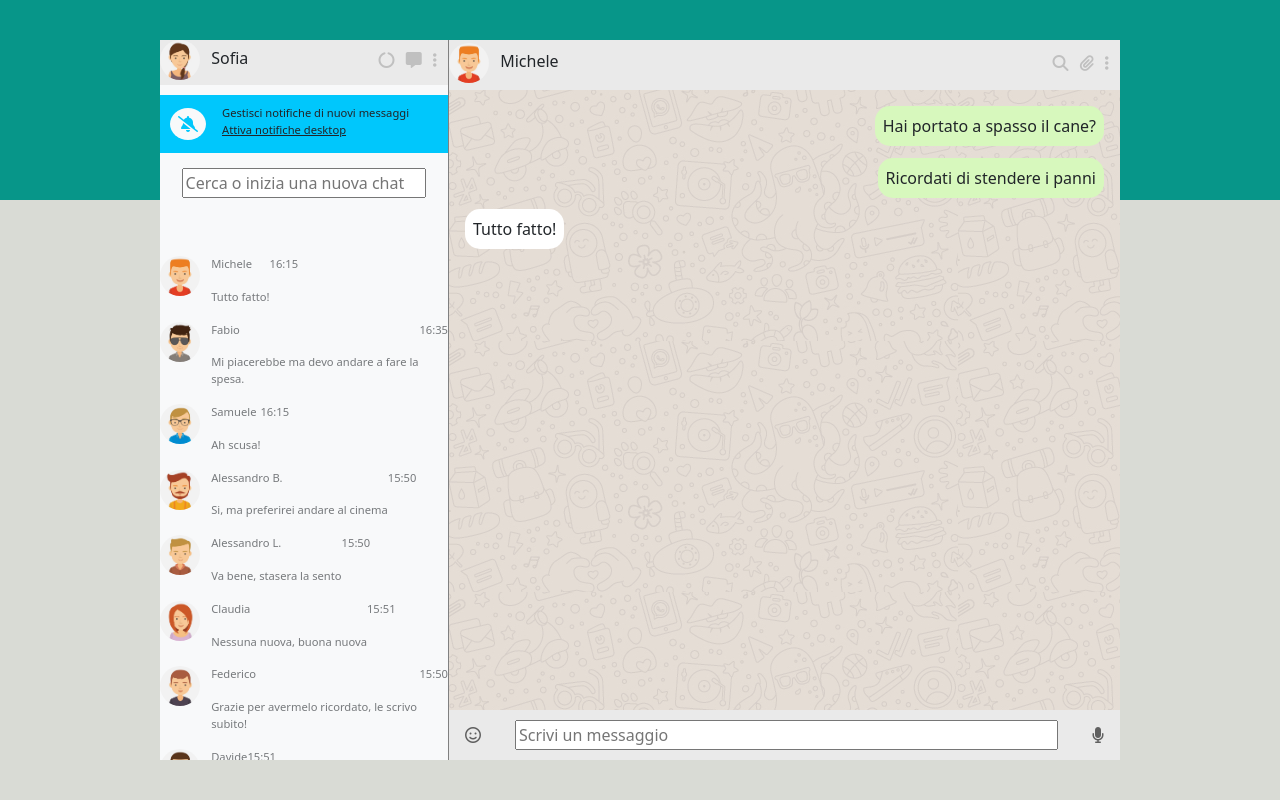
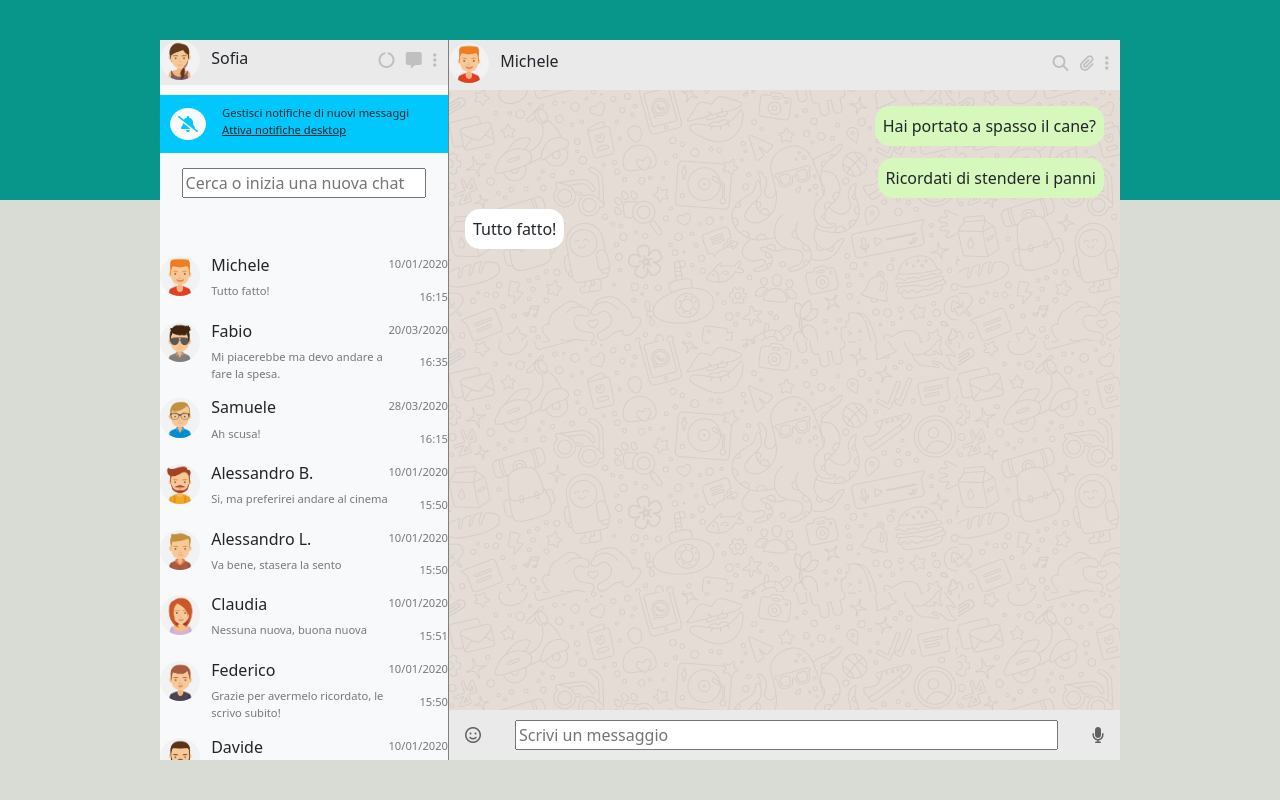
Before and after one commit to RiccardoSignorini/vue-boolzapp, a plain HTML site: page index.html in a window 1280 px wide. Drawn offline with nearby package versions, Linux system fonts and the light colour scheme.

Commit message:
sistemazione data e ora

```diff
--- a/assets/js/main.js
+++ b/assets/js/main.js
@@ -229,9 +229,14 @@ createApp({
             });
         },
 
-        // DIVISIONE DATA E ORA
-        divisionDate(i){
+        // DIVISIONE DATA E ORA (ora)
+        hours(i){
             return this.contacts[i].messages[this.contacts[i].messages.length-1].date.split(' ')[1].split(':',2).join(':')
+        },
+
+        // DIVISIONE DATA E ORA (data)
+        date(i){
+            return this.contacts[i].messages[this.contacts[i].messages.length-1].date.split(' ')[0]
         }
     }
 }).mount('#app')
--- a/index.html
+++ b/index.html
@@ -49,17 +49,20 @@
                     </div>
                     <!-- LISTA CHAT -->
                     <div id="chat-list">
-                        <div id="person" class="d-flex" v-for="(element,index) in contacts" :key="index" @click="chatSelection(index)" :class="element.visible==false ? 'd-none':''">
-                            <div>
-                                <img :src="element.avatar" alt="">
+                        <div id="person" class="d-flex justify-content-between" v-for="(element,index) in contacts" :key="index" @click="chatSelection(index)" :class="element.visible==false ? 'd-none':''">
+                            <div class="d-flex">
+                                <div>
+                                    <img :src="element.avatar" alt="">
+                                </div>
+                                <div>
+                                    <h6>{{element.name}}</h6>
+                                    <p>{{lastMessage(index)}}</p>
+                                </div>
                             </div>
-                            <div>
-                                <p>{{element.name}}</p>
-                                <p>{{lastMessage(index)}}</p>
-                            </div>
-                            <div>
+                            <div class="text-end">
                                 <!-- ORARIO -->
-                                <p>{{divisionDate(index)}}</p>
+                                <p>{{date(index)}}</p>
+                                <p>{{hours(index)}}</p>
                             </div>
                         </div>
                     </div>
@@ -82,7 +85,7 @@
                     <!-- CHAT -->
                     <div id="chat" class="d-flex flex-column">
                         <div :class="element.status=='sent' ? 'sent':'received'" v-for="(element,index) in contacts[indexActive].messages" :key="index">
-                            <p>{{element.message}}</p>
+                            <span>{{element.message}}</span>
                             <!-- <span>{{element.date}}</span> -->
                         </div>
                     </div>
```
